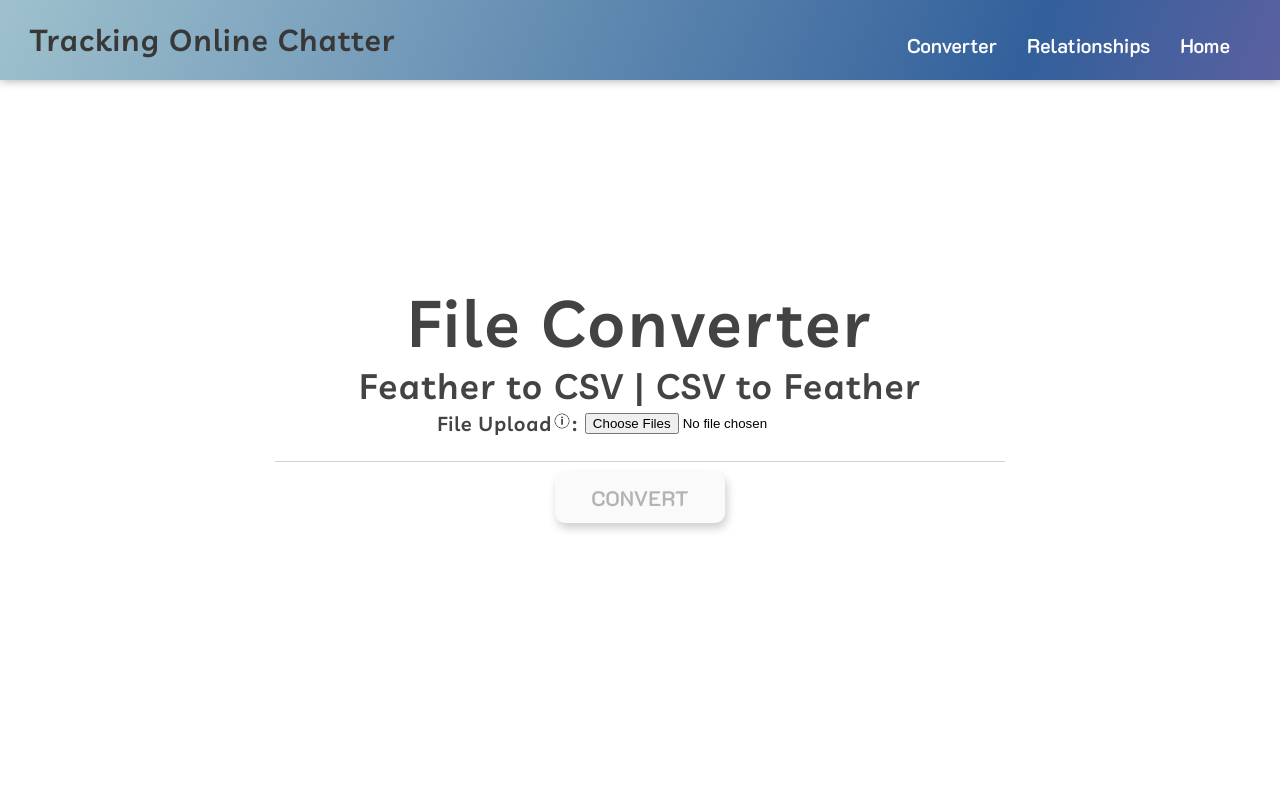
After one commit to IrfanNian/OSINT-Online-Chatter-Tool, a Flask app: page /converter in a window 1280 px wide. The commit adds this page. Run offline with Flask 2, Linux system fonts and the light colour scheme.

Commit message:
file converter

```diff
--- a/app.py
+++ b/app.py
@@ -1,8 +1,8 @@
-from flask import Flask, render_template, request, send_file, session
+from flask import Flask, render_template, request, send_file, session, redirect, url_for
 from werkzeug.utils import secure_filename
 from modules.module_controller import ModuleController
 from modules.module_configurator import ModuleConfigurator
-from modules.utils import allowed_file_index, get_twitter_list, get_twitter_list_split, allowed_file_ini, allowed_file_json
+from modules.utils import *
 from modules.twitter_relationship import TwitterFriends
 import os
 import shutil
@@ -10,7 +10,9 @@ import datetime as dt
 from io import BytesIO
 import zipfile
 import secrets
+import pandas as pd
 
+CWD = os.getcwd()
 RESULT_FOLDER = "results"
 STATIC_RESULT_FOLDER = os.path.join("static", "results")
 UPLOAD_FOLDER = os.path.join("static", "uploads")
@@ -25,6 +27,46 @@ app.config['MAX_CONTENT_LENGTH'] = 16 * 1024 * 1024
 @app.route('/')
 def default():
     return render_template('index.html')
+
+
+@app.route('/converter')
+def converter():
+    return render_template('file_converter.html')
+
+
+@app.route('/convert_files', methods=['POST'])
+def convert_files():
+    if request.method == 'POST':
+        cleanup()
+        if "file" in request.files:
+            for f in request.files.getlist("file"):
+                if f.filename != "" and allowed_file_converter(f.filename):
+                    filename = secure_filename(f.filename)
+                    print(filename)
+                    f.save(os.path.join(app.config['UPLOAD_FOLDER'], filename))
+                    if filename.rsplit('.', 1)[1].lower() == "feather":
+                        df = pd.read_feather(os.path.join(UPLOAD_FOLDER, filename))
+                        if os.path.isfile(os.path.join(UPLOAD_FOLDER, filename)):
+                            os.remove(os.path.join(UPLOAD_FOLDER, filename))
+                        df.to_csv(os.path.join(CWD, RESULT_FOLDER, filename + ".csv"), sep=",", index=False)
+                    elif filename.rsplit('.', 1)[1].lower() == "csv":
+                        df = pd.read_csv(os.path.join(UPLOAD_FOLDER, filename))
+                        if os.path.isfile(os.path.join(UPLOAD_FOLDER, filename)):
+                            os.remove(os.path.join(UPLOAD_FOLDER, filename))
+                        df.to_feather(os.path.join(CWD, RESULT_FOLDER, filename + ".feather"))
+                elif f.filename != "" and not allowed_file_index(f.filename):
+                    error = "Invalid filetype"
+                    return render_template('converter.html', error=error)
+            timestamp = dt.datetime.now().timestamp()
+            download_filename = "converted_files_%s.zip" % timestamp
+            memory_file = BytesIO()
+            with zipfile.ZipFile(memory_file, "w", zipfile.ZIP_DEFLATED) as a:
+                for root, dirs, files in os.walk(RESULT_FOLDER):
+                    for file in files:
+                        a.write(os.path.join(root, file))
+            memory_file.seek(0)
+            return send_file(memory_file, download_name=download_filename, as_attachment=True)
+    return render_template('file_converter.html')
 
 
 @app.route('/relationships')
@@ -119,19 +161,8 @@ def download_data():
 
 @app.route('/results', methods=['POST'])
 def results():
-    if not os.path.exists(RESULT_FOLDER):
-        os.makedirs(RESULT_FOLDER)
-    if not os.path.exists(STATIC_RESULT_FOLDER):
-        os.makedirs(STATIC_RESULT_FOLDER)
-    if not os.path.exists(UPLOAD_FOLDER):
-        os.makedirs(UPLOAD_FOLDER)
-    shutil.rmtree(RESULT_FOLDER)
-    os.makedirs(RESULT_FOLDER)
-    shutil.rmtree(STATIC_RESULT_FOLDER)
-    os.makedirs(STATIC_RESULT_FOLDER)
-    shutil.rmtree(UPLOAD_FOLDER)
-    os.makedirs(UPLOAD_FOLDER)
     if request.method == "POST":
+        cleanup()
         searchbar_text = request.form.get('keyword')
         chosen_sources_reddit = request.form.get('reddit')
         chosen_sources_twitter = request.form.get('twitter')
--- a/modules/utils.py
+++ b/modules/utils.py
@@ -1,8 +1,29 @@
 from modules.feather_reader import FeatherReader
+import os
+import shutil
 
+RESULT_FOLDER = "results"
+STATIC_RESULT_FOLDER = os.path.join("static", "results")
+UPLOAD_FOLDER = os.path.join("static", "uploads")
 ALLOWED_EXTENSIONS_INDEX = {"feather"}
 ALLOWED_EXTENSIONS_RS = {"ini"}
 ALLOWED_EXTENSIONS_GRAPH = {"json"}
+ALLOWED_EXTENSIONS_CONVERTER = {"feather", "csv"}
+
+
+def cleanup():
+    if not os.path.exists(RESULT_FOLDER):
+        os.makedirs(RESULT_FOLDER)
+    if not os.path.exists(STATIC_RESULT_FOLDER):
+        os.makedirs(STATIC_RESULT_FOLDER)
+    if not os.path.exists(UPLOAD_FOLDER):
+        os.makedirs(UPLOAD_FOLDER)
+    shutil.rmtree(RESULT_FOLDER)
+    os.makedirs(RESULT_FOLDER)
+    shutil.rmtree(STATIC_RESULT_FOLDER)
+    os.makedirs(STATIC_RESULT_FOLDER)
+    shutil.rmtree(UPLOAD_FOLDER)
+    os.makedirs(UPLOAD_FOLDER)
 
 
 def allowed_file_index(arg_filename):
@@ -32,6 +53,15 @@ def allowed_file_json(arg_filename):
     return '.' in arg_filename and arg_filename.rsplit('.', 1)[1].lower() in ALLOWED_EXTENSIONS_GRAPH
 
 
+def allowed_file_converter(arg_filename):
+    """
+    Whitelist validation for file extensions
+    :param arg_filename:
+    :return:
+    """
+    return '.' in arg_filename and arg_filename.rsplit('.', 1)[1].lower() in ALLOWED_EXTENSIONS_CONVERTER
+
+
 def get_twitter_list_split():
     fr = FeatherReader()
     twitter_users = fr.twitter_user_list()
--- /dev/null
+++ b/static/js/converter.js
@@ -0,0 +1,15 @@
+const file = document.getElementById("file");
+const form = document.forms[0];
+
+file.addEventListener("change", function () {
+    if (file.files.length > 0) {
+        SearchSubmit.disabled = false;
+    }
+    else {
+        SearchSubmit.disabled = true;
+    }
+});
+
+window.onload = function () {
+    document.getElementById("search").reset();
+};
--- a/static/js/index.js
+++ b/static/js/index.js
@@ -80,6 +80,7 @@ file.addEventListener("change", function () {
 
 window.onload = function () {
     document.getElementById("search").reset();
+    document.getElementById("overlay").style.display = "none";
 };
 
 document.getElementById("SearchSubmit").addEventListener("click", function () {
--- a/static/js/relationship.js
+++ b/static/js/relationship.js
@@ -58,6 +58,7 @@ checkbox.addEventListener("change", function () {
 
 window.onload = function () {
     document.getElementById("search").reset();
+    document.getElementById("overlay").style.display = "none";
 };
 
 document.getElementById("SearchSubmit").addEventListener("click", function () {
--- a/static/js/result.js
+++ b/static/js/result.js
@@ -291,7 +291,6 @@ function getMax(jsonList, property) {
             maxItem = item;
         }
     }
-
     return maxItem;
 }
 
--- /dev/null
+++ b/templates/file_converter.html
@@ -0,0 +1,95 @@
+<!DOCTYPE html>
+<html lang="en">
+    <head>
+        <meta charset="UTF-8" />
+        <meta http-equiv="X-UA-Compatible" content="IE=edge" />
+        <meta name="viewport" content="width=device-width, initial-scale=1.0" />
+        <title>Tracking Online Chatter 🔍</title>
+        <link rel="stylesheet" href="/static/css/index.css" />
+        <link rel="stylesheet" href="/static/css/nav.css" />
+        <link
+            type="image/png"
+            sizes="96x96"
+            rel="icon"
+            href="/static/images/keyword.png"
+        />
+    </head>
+    <body>
+        <nav>
+            <a href="/" class="brand-logo">Tracking Online Chatter</a>
+            <a class="menu" onclick="makeRespo()">
+                <img src="/static/images/menu.png" alt="Menu" />
+            </a>
+            <div class="right">
+                <ul>
+                    <li>
+                        <a href="/converter">Converter</a>
+                    </li>
+                    <li>
+                        <a href="/relationships">Relationships</a>
+                    </li>
+                    <li>
+                        <a href="/">Home</a>
+                    </li>
+                </ul>
+            </div>
+        </nav>
+        <div class="container">
+            <div class="content">
+                <h1>File Converter</h1>
+                <form
+                    method="POST"
+                    id="search"
+                    action="/convert_files"
+                    enctype="multipart/form-data"
+                >
+                    <h2>Feather to CSV | CSV to Feather</h2>
+                    <table class="center">
+                        <tr>
+                            <td>
+                                <label
+                                    class="tooltip"
+                                    for="file"
+                                    style="text-align: right"
+                                    >File Upload<img
+                                        src="/static/images/i.png"
+                                        width="20px"
+                                    />:
+                                    <span class="tooltiptext"
+                                        >(Optional) Able to accept multiple
+                                        feather files and CSV files</span
+                                    >
+                                </label>
+                            </td>
+                            <td colspan="2">
+                                <input
+                                    type="file"
+                                    name="file"
+                                    id="file"
+                                    multiple
+                                />
+                            </td>
+                        </tr>
+                    </table>
+                    <br />
+                    <hr />
+                    <div class="buttons">
+                        <button
+                            id="SearchSubmit"
+                            type="submit"
+                            disabled
+                            class="Search"
+                        >
+                            <span> CONVERT </span>
+                        </button>
+                    </div>
+                    {% if error %}
+                    <p class="error">Error: {{ error }}</p>
+                    {% endif %}
+                </form>
+            </div>
+        </div>
+        <script src="/static/js/converter.js"></script>
+        <script src="/static/js/nav.js"></script>
+    </body>
+</html>
--- a/templates/index.html
+++ b/templates/index.html
@@ -22,6 +22,9 @@
             </a>
             <div class="right">
                 <ul>
+                    <li>
+                        <a href="/converter">Converter</a>
+                    </li>
                     <li>
                         <a href="/relationships">Relationships</a>
                     </li>
--- a/templates/relationship_results.html
+++ b/templates/relationship_results.html
@@ -28,6 +28,9 @@
             </a>
             <div class="right">
                 <ul>
+                    <li>
+                        <a href="/converter">Converter</a>
+                    </li>
                     <li>
                         {% if title != "Demo Mode" %}
                         <form method="POST" action="/download">
@@ -63,7 +66,6 @@
                 <p id="parent"></p>
                 <p id="following"></p>
                 <p id="followers"></p>
-                <p style="color: red;" id="potential_influenced"></p>
             </div>
             <svg width="900" height="500" class="graph"></svg>
             <table class="center">
--- a/templates/relationships.html
+++ b/templates/relationships.html
@@ -22,6 +22,9 @@
             </a>
             <div class="right">
                 <ul>
+                    <li>
+                        <a href="/converter">Converter</a>
+                    </li>
                     <li>
                         <a href="/relationship_results">Upload</a>
                     </li>
--- a/templates/results.html
+++ b/templates/results.html
@@ -42,6 +42,9 @@
             </a>
             <div class="right">
                 <ul>
+                    <li>
+                        <a href="/converter">Converter</a>
+                    </li>
                     <li>
                         {% if title != "Scraping Disabled" %}
                         <form method="POST" action="/download">
@@ -149,6 +152,7 @@
                 <canvas id="graph"></canvas>
             </div>
             <div class="insights" id="insights">
+                <p id="cross_platform"></p>
                 <p id="chart_sum"></p>
             </div>
         </div>
```
